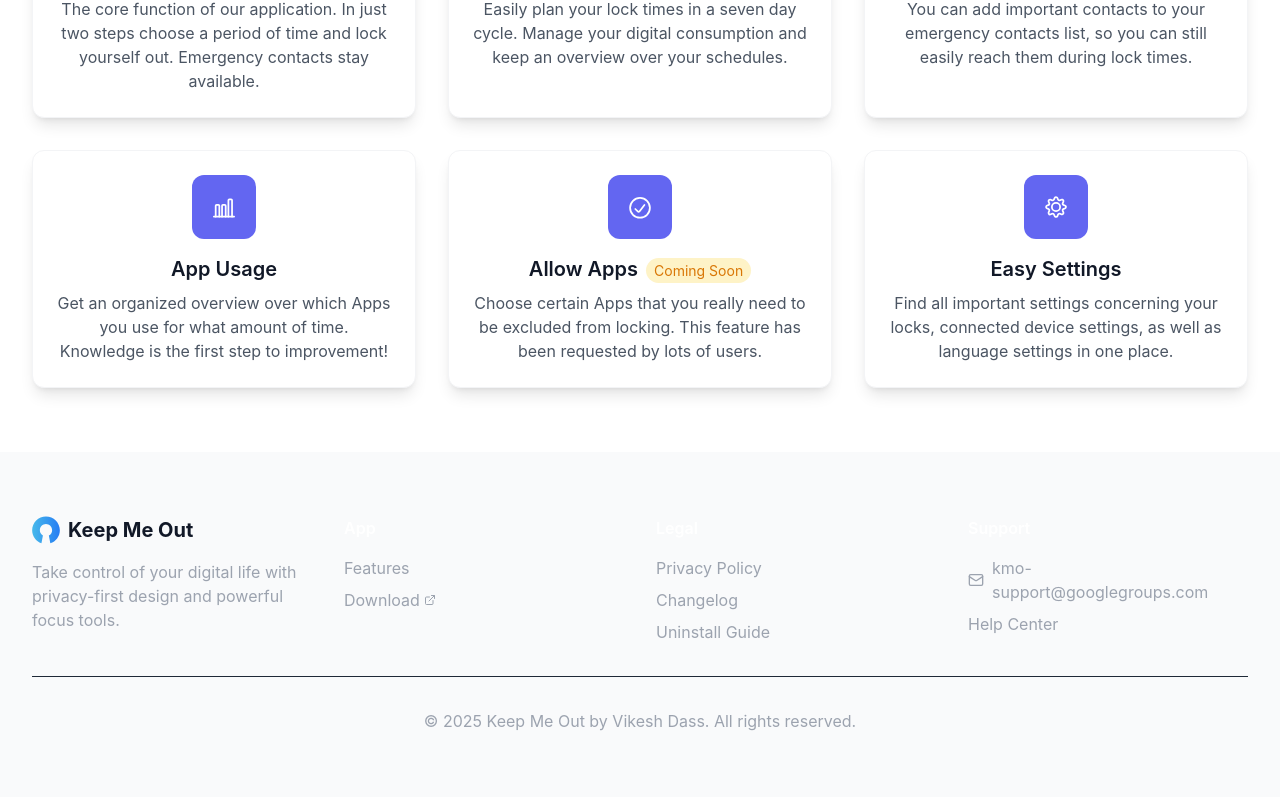
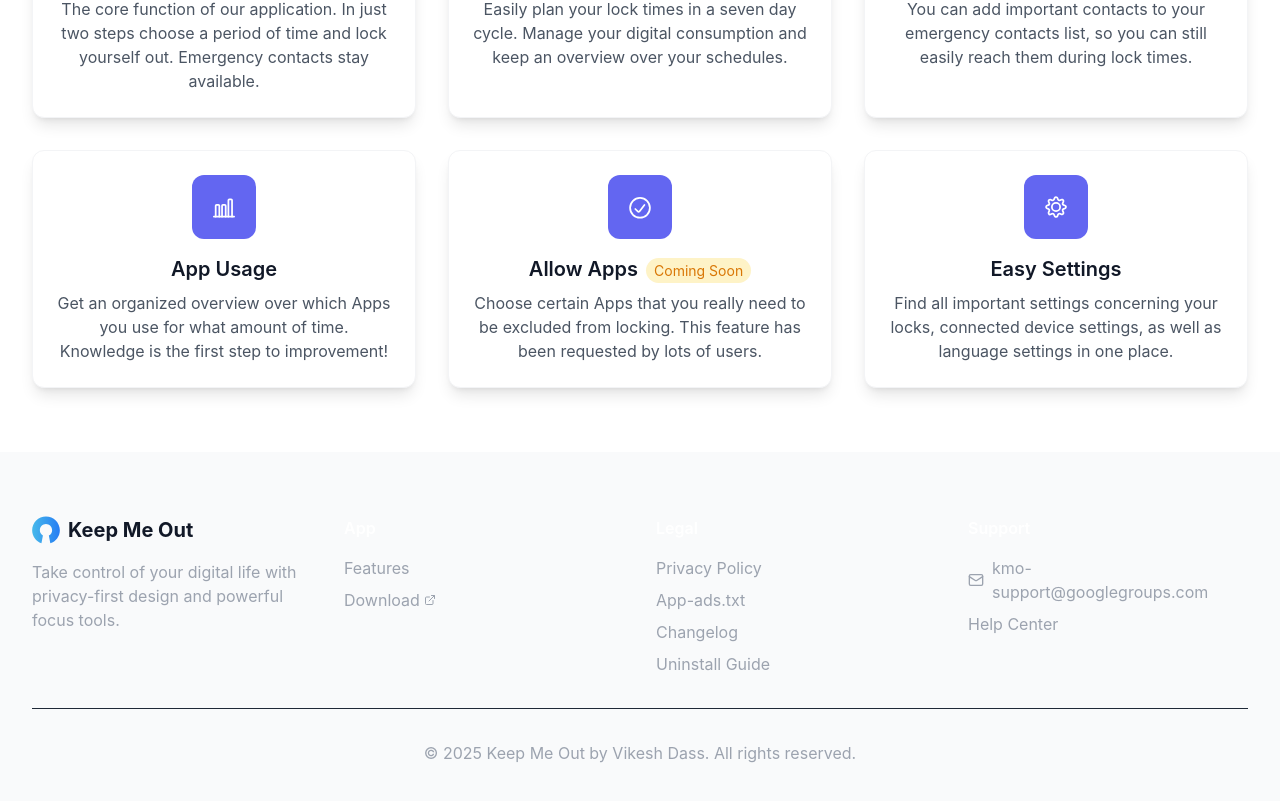
Before and after one commit to KeepMeOut/KeepMeOut.github.io, a Next.js app: page / in a window 1280 px wide. Shown: the part 1195-1996 px from the top of the page. Built offline with nearby package versions, Linux system fonts and the light colour scheme.

Commit message:
feat: Add app-ads.txt file with footer navigation
- Restore app-ads.txt file in public directory for ad monetization
- Add app-ads.txt link to footer Legal section for easy access
- File accessible at https://keepmeout.github.io/app-ads.txt

```diff
--- a/src/data/navigation.ts
+++ b/src/data/navigation.ts
@@ -40,6 +40,11 @@
       href: ROUTES.PRIVACY,
     },
     {
+      id: 'app-ads',
+      label: 'App-ads.txt',
+      href: '/app-ads.txt',
+    },
+    {
       id: 'changelog',
       label: 'Changelog',
       href: EXTERNAL_LINKS.CHANGELOG,
```
Also changed, not shown: public/app-ads.txt (added).
